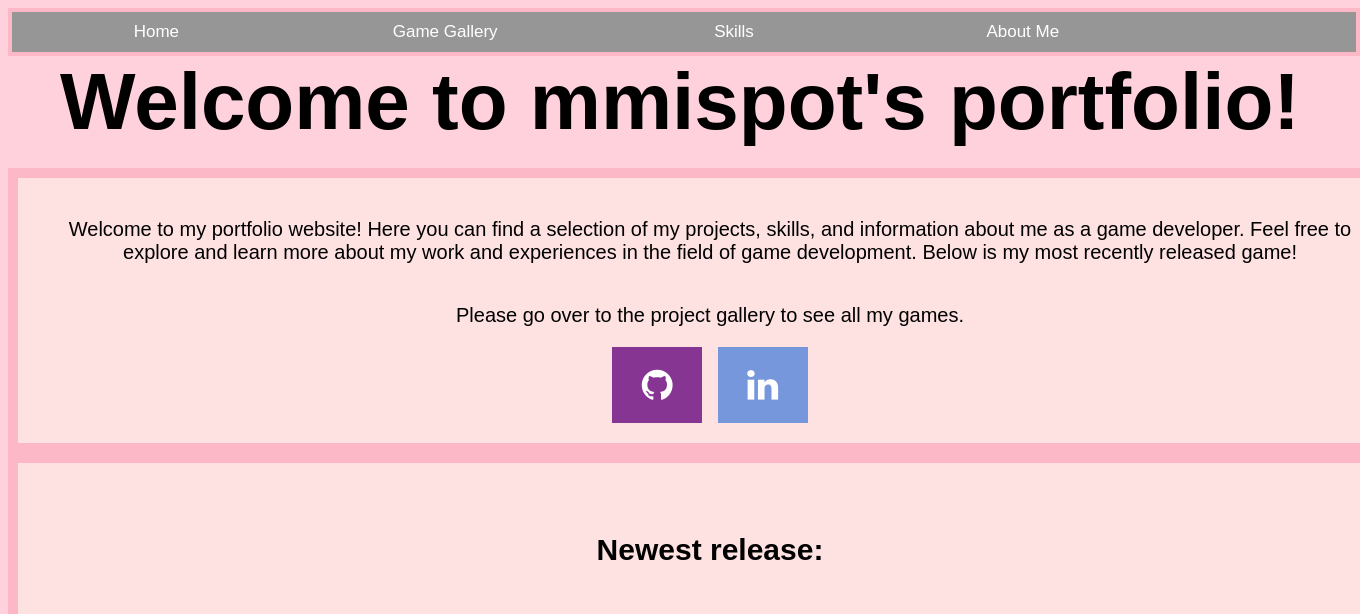
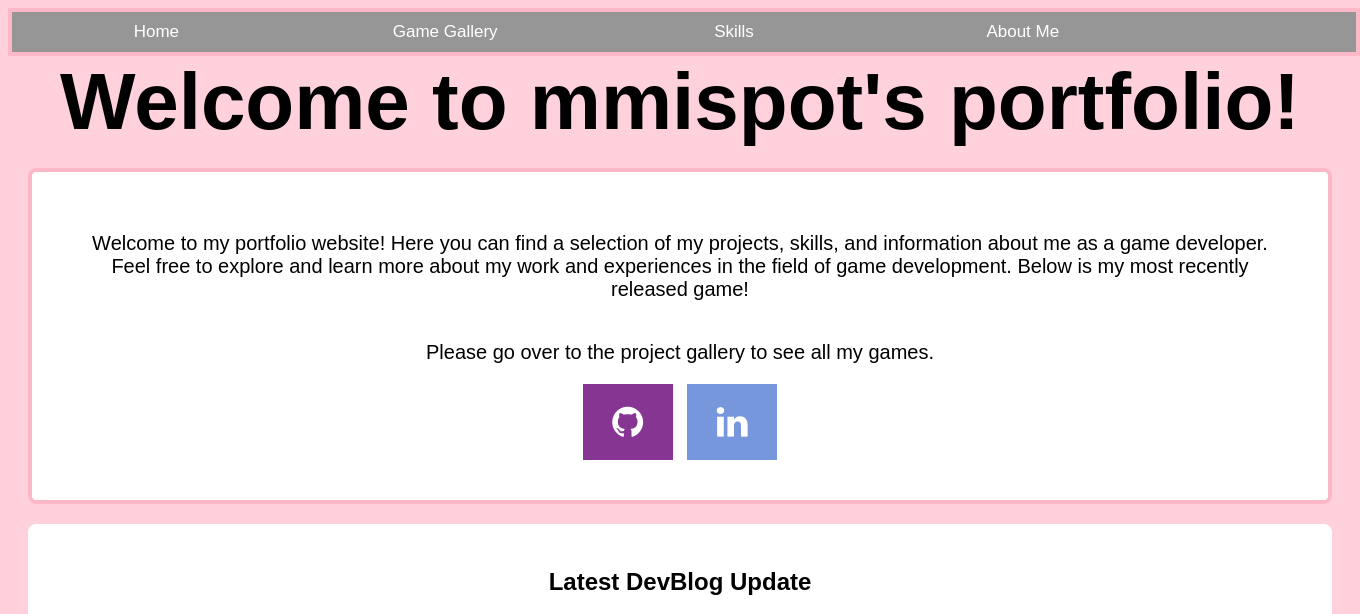
Before and after one commit to mmispot/mmispot.github.io, a PHP site: page / in a window 1360 px wide; the page is wider, and only the part inside the window is pictured. Shown: the top 614 px of that part. Run offline with PHP 8.4, Linux system fonts and the light colour scheme.

Commit message:
devlog update

```diff
--- a/index.html
+++ b/index.html
@@ -16,20 +16,28 @@
         <a href="skills.html">Skills</a>
         <a href="aboutme.html">About Me</a>
     </div>
-    <h1 class="animate__bounceIn">Welcome to mmispot's portfolio!</h1>
-    <div class="textbox">
+    <h1 class="animate__bounceIn" class="header">Welcome to mmispot's portfolio!</h1>
+    <div class="hero">
         <p>Welcome to my portfolio website! Here you can find a selection of my projects, skills, and information about me as a game developer. Feel free to explore and learn more about my work and experiences in the field of game development. Below is my most recently released game!</p>
         <p>Please go over to the project gallery to see all my games.</p>
 
         <a href="https://github.com/mmispot" class="fa fa-github" style="font-size:36px; text-decoration: none;" target="_blank"></a>
         <a href="https://www.linkedin.com/in/emilia-de-boer-060a1228b/" class="fa fa-linkedin" style="font-size:36px; text-decoration: none; margin-left: 10px;" target="_blank"></a>
     </div>
-    <div class="textbox">
+    <!-- <div class="textbox">
         <h5>Newest release:</h5>
-        <iframe width="560" height="315" src="https://www.youtube.com/embed/d4YlyCIYojc?si=P93JsINLXK3PuRJV" title="YouTube video player" frameborder="0" allow="accelerometer; autoplay; clipboard-write; encrypted-media; gyroscope; picture-in-picture; web-share" referrerpolicy="strict-origin-when-cross-origin" allowfullscreen></iframe>
-        <iframe frameborder="0" src="https://itch.io/embed/4230500" width="552" height="167"><a href="https://mmispot.itch.io/c-sword">C SWORD by Emilia</a></iframe>
+
+        <iframe frameborder="0" src="https://itch.io/embed/4230500" width="552" height="167"><a hr<iframe width="560" height="315" src="https://www.youtube.com/embed/d4YlyCIYojc?si=P93JsINLXK3PuRJV" title="YouTube video player" frameborder="0" allow="accelerometer; autoplay; clipboard-write; encrypted-media; gyroscope; picture-in-picture; web-share" referrerpolicy="strict-origin-when-cross-origin" allowfullscreen></iframe>ef="https://mmispot.itch.io/c-sword">C SWORD by Emilia</a></iframe>
         <p>A card game made by just me, where you work as a programmer beating bugs in your code. The ultimate goal is game release! Try to make it through the enemies and events without dying...</p>
-    </div>
+    </div> -->
+        <section class="devblog-preview">
+            <h3 class="title">Latest DevBlog Update</h3>
+            <div id="latest-post">
+            </div>
+        </section>
+
+
+        <script src="script.js"></script>
 </body>
 <footer>
     <p>© 2025 Mmispot. All rights reserved. This portfolio is entirely personal and made by myself.</p>
--- a/script.js
+++ b/script.js
@@ -16,3 +16,32 @@
     index = (index - 1 + total) % total;
     updateSlide();
   }
+
+  const posts = [
+    {
+        title: "C SWORD - Game Release!",
+        date: "27-01-2026",
+        content: "Have you always wanted to see inside the world of your computer while programming? Now you can! Navigate to game release with random events, damaging bugs in your computer with code snippets, and try to win on your first try. Click below to play!",
+        video: `<iframe frameborder="0" src="https://itch.io/embed/4230500" width="552" height="167" allowfullscreen></iframe>`
+    },
+    {
+        title: "CAFE CATASTROPHY - Game Release!",
+        date: "20-01-2026",
+        content: "Cafe Catastrophy, a group project is now out! Try to fulfill orders while chaotic cats try to steal your food, get in your way or even stun you! Will you be able to beat this new local multiplayer game?",
+        video: `<iframe frameborder="0" src="https://itch.io/embed/4089395" width="552" height="167" allowfullscreen></iframe>`
+    },
+];
+
+const container = document.getElementById("latest-post");
+container.innerHTML = ""; // clear existing content
+
+posts.forEach(post => {
+    container.innerHTML += `
+        <div class="post">
+            <h4>${post.title}</h4>
+            <small>${post.date}</small>
+            ${post.video ? post.video : ""}
+            <p>${post.content}</p>
+        </div>
+    `;
+});
--- a/styles.css
+++ b/styles.css
@@ -1,6 +1,84 @@
 body {
     background-color: rgba(255, 209, 220, 1);
     font-family: Arial, Helvetica, sans-serif;
+}
+
+header {
+    background: #222;
+    color: white;
+    padding: 15px 20px;
+    display: flex;
+    justify-content: space-between;
+    align-items: center;
+}
+
+.post {
+    width: 80%;
+    margin: auto;
+    padding-top: 20px;
+    padding-bottom: 20px;
+}
+
+.post-container {
+    display: flex;
+    justify-content: center;
+    align-items: center;
+    flex-direction: column;
+}
+
+.title {
+    text-decoration: solid;
+    font-size: 24px;
+    color: rgb(0, 0, 0);
+    text-align: center;
+}
+
+nav a {
+    color: white;
+    margin-left: 15px;
+    text-decoration: none;
+    font-weight: bold;
+}
+
+nav a:hover {
+    text-decoration: underline;
+}
+
+.hero {
+    background: #ffffff;
+    padding: 40px;
+    text-align: center;
+    margin: 20px;
+    border-radius: 8px;
+}
+
+.devblog-preview {
+    background: white;
+    margin: 20px;
+    padding: 20px;
+    border-radius: 8px;
+}
+
+.button {
+    display: inline-block;
+    margin-top: 10px;
+    padding: 10px 15px;
+    background: #222;
+    color: white;
+    text-decoration: none;
+    border-radius: 5px;
+}
+
+.button:hover {
+    background: #444;
+}
+
+footer {
+    text-align: center;
+    padding: 15px;
+    background: #222;
+    color: white;
+    margin-top: 40px;
 }
 
 .gallery {
@@ -29,12 +107,14 @@ body {
 }
 
 .slidedesc {
-  width: 75%;
+
+  width: 70%;
   font-family: Arial, Helvetica, sans-serif
   font-size: 20px;
   color: #000000;
   text-align: left;
-  display: flex;
+  display: inline-block;
+  padding-top: 100px;
   flex-direction: column;
 }
 
```
